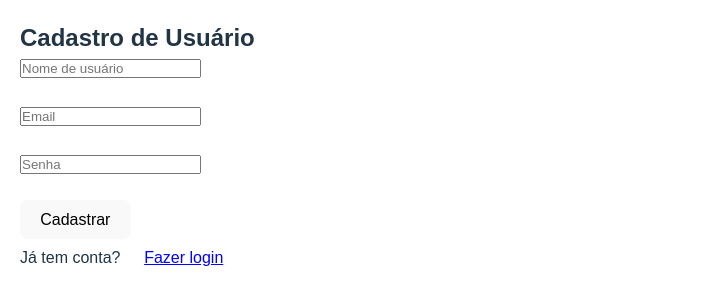
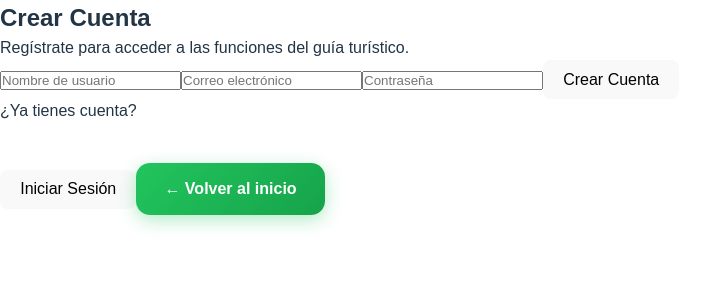
Before and after one commit to Melissa-possato/Guia-Tur-stico-hispanohablates, a React (Vite) app in the folder frontend/: page /cadastrarU in a window 1280 px wide. Shown: the top 304 px of the page, without its empty margins (0-723 px from the left). Built offline with nearby package versions, Linux system fonts and the light colour scheme.

Commit message:
Update CadastrarUsuario.jsx

```diff
--- a/frontend/src/componentes/CadastrarUsuario.jsx
+++ b/frontend/src/componentes/CadastrarUsuario.jsx
@@ -1,5 +1,7 @@
 import { useState } from "react";
 import { useNavigate } from "react-router-dom";
+import "../App.css";
+import { Link } from "react-router-dom";
 
 function Cadastro() {
   const [nomeUsuario, setNomeUsuario] = useState("");
@@ -26,7 +28,7 @@ function Cadastro() {
       const data = await response.json();
 
       if (response.ok) {
-        alert("Usuário cadastrado com sucesso!");
+        alert("¡Cuenta creada con éxito!");
 
         navigate("/login");
       } else {
@@ -35,51 +37,77 @@ function Cadastro() {
 
     } catch (error) {
       console.error(error);
-      alert("Erro ao conectar com o servidor");
+      alert("Error al conectar con el servidor");
     }
   };
 
   return (
-    <div style={{ padding: "20px" }}>
-      <h2>Cadastro de Usuário</h2>
 
-      <form onSubmit={handleSubmit}>
+    <div className="login-bg">
+
+      <div className="login-container">
+
+        <div className="login-card">
+
+          <h2>Crear Cuenta</h2>
+
+          <p className="login-subtitulo">
+            Regístrate para acceder a las funciones del guía turístico.
+          </p>
+
+          <form onSubmit={handleSubmit} className="login-form">
+
             <input
               type="text"
-          placeholder="Nome de usuário"
+              placeholder="Nombre de usuario"
               value={nomeUsuario}
               onChange={(e) => setNomeUsuario(e.target.value)}
               required
             />
-        <br /><br />
+
             <input
-          type="text"
-          placeholder="Email"
+              type="email"
+              placeholder="Correo electrónico"
               value={email}
               onChange={(e) => setEmail(e.target.value)}
               required
             />
-        <br /><br />
 
             <input
               type="password"
-          placeholder="Senha"
+              placeholder="Contraseña"
               value={senha}
               onChange={(e) => setSenha(e.target.value)}
               required
             />
-        <br /><br />
 
-        {/* Removido o onClick daqui, o onSubmit do form já resolve */}
             <button type="submit">
-          Cadastrar
+              Crear Cuenta
             </button>
+
           </form>
 
-      <p>
-        Já tem conta? <button onClick={() => navigate("/login")} style={{ background: 'none', border: 'none', color: 'blue', cursor: 'pointer', textDecoration: 'underline' }}>Fazer login</button>
+          <p className="cadastro-texto">
+            ¿Ya tienes cuenta?
           </p>
+
+          <button
+            onClick={() => navigate("/login")}
+            className="btn-cadastro"
+          >
+            Iniciar Sesión
+          </button>
+
+          <Link to="/" className="botao-voltar">
+            ← Volver al inicio
+          </Link>
+
         </div>
+
+      </div>
+
+    </div>
+
   );
 }
 
```
Lines whose indentation alone changed are shown as unchanged.
